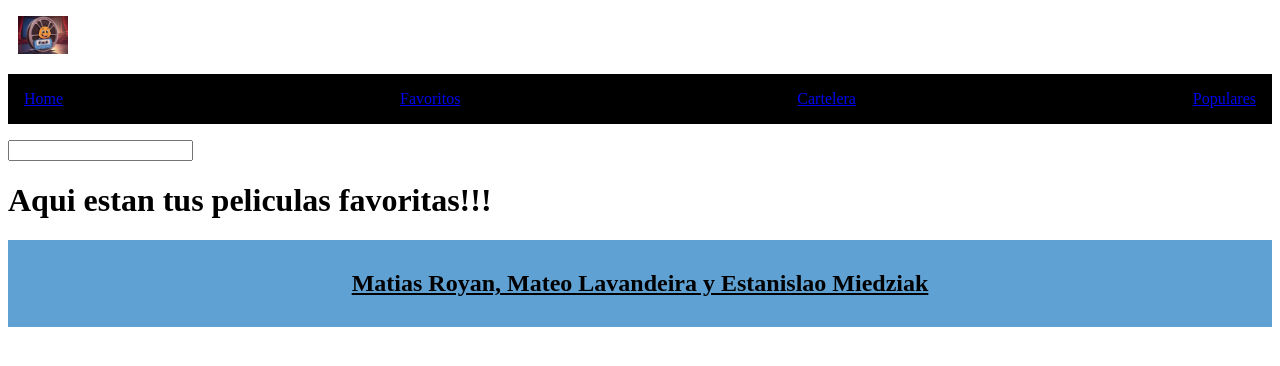
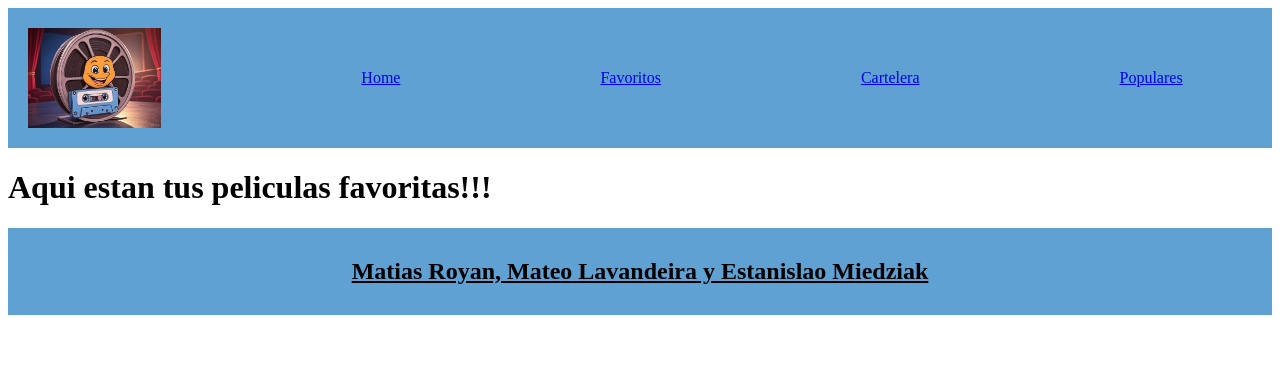
Before and after one commit to Matelavan/Prog3-Grupo912, a React (Create React App) app: page /favoritos in a window 1280 px wide. Shown: the top 366 px of the page. Built offline with nearby package versions, Linux system fonts and the light colour scheme.

Commit message:
termine resultados de busqueda y anda, tambien hice el error 404 y le aplique estilos al header y home que estaban desprolijos

```diff
--- a/src/App.js
+++ b/src/App.js
@@ -3,22 +3,23 @@ import { BrowserRouter, Switch, Route } from 'react-router-dom';
 import Header from './components/Header/Header';
 import Footer from './components/Footer/Footer';
 import MovieDetalle from './screens/MovieDetalle';
-import Home from './screens/Home';
+import Home from './screens/Home/Home';
 import verTodas from './screens/VerTodas';
 import Favoritos from './screens/Favoritos';
-import FiltroPelis from "./components/FiltroPelis/FiltroPelis";
+import NotFound from "./screens/NotFound/NotFound";
 
 function App() {
   return (
     <BrowserRouter>
       <Header />
-      <FiltroPelis />
+
 
       <Switch>
         <Route path={'/moviedetalle/:id'} component={MovieDetalle} />
         <Route path={'/'} exact={true} component={Home} />
         <Route path={'/verTodas'} component={verTodas} />
         <Route path={'/favoritos'} component={Favoritos} />
+        <Route path={''} component={NotFound} />
       </Switch>
 
       <Footer />
--- a/src/components/FiltroPelis/FiltroPelis.js
+++ b/src/components/FiltroPelis/FiltroPelis.js
@@ -11,7 +11,6 @@ class FiltroPelis extends Component{
         evento.preventDefault();
     }
     controlarForm(evento){
-        console.log('esta es la pelin que llega', evento)
         this.setState(
             {valorInput: evento.target.value},
             () => this.props.filtro (this.state.valorInput)
@@ -20,7 +19,7 @@ class FiltroPelis extends Component{
     render(){
         return(
             <form onSubmit={(evento) => this.manejarSubmit(evento)}>
-                <input onChange={(evento)=> this.controlarForm(evento)} value={this.state.valorInput}/>
+                <input onChange={(evento)=> this.controlarForm(evento)} placeholder="Busca una pelicula.." value={this.state.valorInput}/>
             </form>
         )
     }
--- a/src/components/Header/Header.js
+++ b/src/components/Header/Header.js
@@ -22,10 +22,10 @@ function Header() {
 
     return (
         <header className="site-header">
-            <ul className="logoTV">
-                <img src="/image.jpg" alt="" className="logoTV" />
-            </ul>
-            <Navegador barraNavegador = {barraNavegador} />
+            <div className="contenedor-header">
+                <img src="/image.jpg" className="logoTV" />
+                <Navegador barraNavegador={barraNavegador} />
+            </div>
         </header>
     )
 };
--- a/src/components/Header/styles.css
+++ b/src/components/Header/styles.css
@@ -1,21 +1,26 @@
-.header {
-    background-color: black;
-    color: white;
-    text-align: center;
-    list-style-type: none;
+.site-header {
+    background-color: rgba(21, 118, 191, 0.681);
+    padding:20px;
+    height: 100px;
     display: flex;
-    flex-direction: row;
-    justify-content: space-between;
-    padding: 16px;
-};
 
+}
+
+.contenedor-header {
+    display: flex;
+    align-items: center;
+    width: 100%;
+}
 
 .logoTV {
-    height: 80px;
-    width: auto;
+    height: 100px;
+    margin-right: 200px;
 }
 
-.logoTV img {
-    width: 50px;
-    margin-left: -30px;
+.header {
+    display: flex;
+    list-style: none;
+    margin: 0;
+    padding: 0;
+    gap: 200px;
 }
--- a/src/components/MovieCard/MovieCard.js
+++ b/src/components/MovieCard/MovieCard.js
@@ -1,6 +1,6 @@
 import React, { Component } from "react";
 import { Link } from 'react-router-dom';
-
+import './styles.css'
 
 class MovieCard extends Component {
   constructor(props) {
@@ -12,7 +12,7 @@ class MovieCard extends Component {
 
   render() {
     return (
-      <div>
+      <div className="movieCard">
         <Link to={`/moviedetalle/${this.state.movieData.id}`}>
           <img
             src={`https://image.tmdb.org/t/p/w300${this.state.movieData.poster_path}`}
--- /dev/null
+++ b/src/components/MovieCard/styles.css
@@ -0,0 +1,11 @@
+.movieCard {
+    width: 220px;
+    border-radius: 10px;
+    overflow: hidden;
+    background-color: white;
+    display: flex;
+    flex-direction: column;
+    align-items: center;
+    text-align: center;
+    padding: 10px;
+  }
--- a/src/screens/Home.js
+++ b/src/screens/Home/Home.js
@@ -1,6 +1,8 @@
 import React, { Component } from "react";
-import MovieCard from '../components/MovieCard/MovieCard';
+import MovieCard from '../../components/MovieCard/MovieCard';
 import { Link } from 'react-router-dom';
+import FiltroPelis from "../../components/FiltroPelis/FiltroPelis";
+import './styles.css'
 
 class Home extends Component {
     constructor(props){
@@ -27,6 +29,9 @@ class Home extends Component {
             .then(data => this.setState({ cartelera: data.results, loading: false }))
             .catch(error => console.log(error));
     }
+    filtrarPeliculas (busquedaPelicula) {
+        this.setState({ busqueda: busquedaPelicula });
+    }
 
     render(){
         const { populares, cartelera, busqueda, loading } = this.state;
@@ -39,12 +44,7 @@ class Home extends Component {
         return (
             <div>
                 <h1>Películas</h1>
-                <input
-                    type="text"
-                    placeholder="Buscar películas..."
-                    value={busqueda}
-                    onChange={(e) => this.setState({ busqueda: e.target.value })}
-                />
+                <FiltroPelis filtro={(busqueda) => this.filtrarPeliculas(busqueda)} />
 
                 {loading ? (
                     <p>Cargando...</p>
@@ -52,7 +52,7 @@ class Home extends Component {
                     <>
                         <section>
                             <h2>Películas Populares</h2>
-                            <div>
+                            <div className="peliculas">
                                 {filtrarPeliculas(populares).map(peli => (
                                     <MovieCard key={peli.id} data={peli} />
                                 ))}
@@ -62,7 +62,7 @@ class Home extends Component {
 
                         <section>
                             <h2>Películas en Cartelera</h2>
-                            <div>
+                            <div className="peliculas">
                                 {filtrarPeliculas(cartelera).map(peli => (
                                     <MovieCard key={peli.id} data={peli} />
                                 ))}
--- /dev/null
+++ b/src/screens/Home/styles.css
@@ -0,0 +1,7 @@
+.peliculas {
+  display: flex;
+  flex-wrap: wrap;
+  gap: 30px; /* más separación entre tarjetas */
+  justify-content: center;
+  padding: 30px;
+  }
--- /dev/null
+++ b/src/screens/NotFound/NotFound.js
@@ -0,0 +1,11 @@
+import React from 'react'
+import './styles.css';
+
+export default function NotFound() {
+  return (
+    <div className='error'>
+       <h1>ERROR 404 NOT FOUND</h1>
+
+    </div>
+  )
+}
--- /dev/null
+++ b/src/screens/NotFound/styles.css
@@ -0,0 +1,7 @@
+.error{
+    height: 70vh;
+    display: flex;
+    justify-content: center;
+    align-items: center;
+    flex-direction: column;
+}
```
